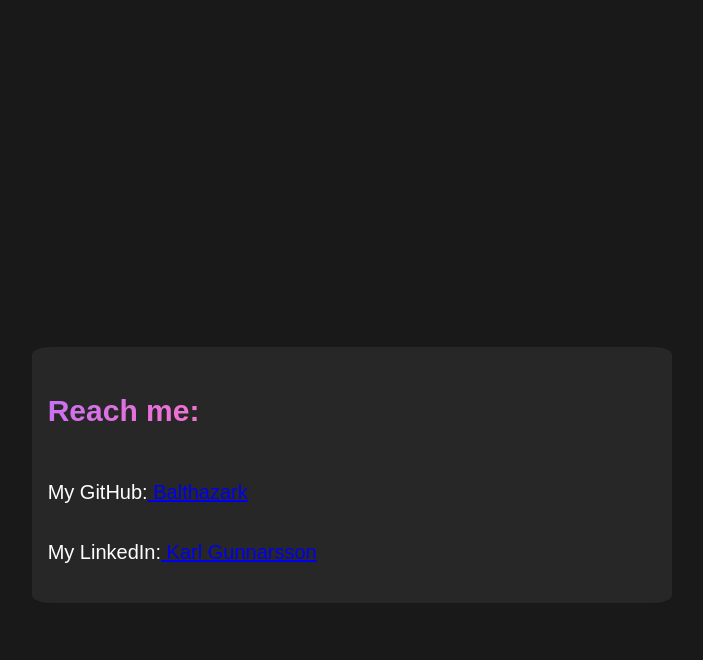
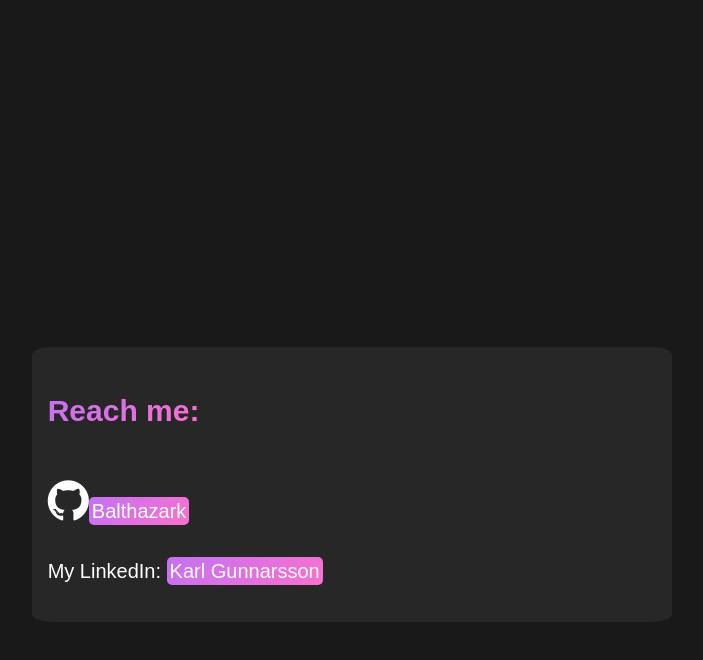
Before and after one commit to Balthazark/landing-page, a website built with Vite: page index.html in a window 1280 px wide. Shown: the part 3156-3816 px from the top of the page, without its empty margins (83-786 px from the left). Built offline with nearby package versions, Linux system fonts and the light colour scheme; animation ran at ten frames a second.

Commit message:
coninued with styling

```diff
--- a/index.html
+++ b/index.html
@@ -3,7 +3,7 @@
   <head>
     <meta charset="UTF-8" />
     <link rel="icon" type="image/svg+xml" href="icosahedron.png" />
-    <link rel="stylesheet" href="https://use.fontawesome.com/releases/v5.0.7/css/all.css">
+    <link rel="stylesheet" href="https://cdnjs.cloudflare.com/ajax/libs/font-awesome/4.7.0/css/font-awesome.min.css">
     <meta name="viewport" content="width=device-width, initial-scale=1.0" />
     <title>Karl Gunnarsson</title>
   </head>
@@ -83,10 +83,10 @@
 
       <section class="section-background4">
         <h2 class = "reach-me">Reach me:</h2>
-        <p>My GitHub:<A href ="https://github.com/Balthazark" > Balthazark</a>
+        <p><i class="fa fa-github" style="font-size:48px;color: white"></i><A href ="https://github.com/Balthazark" class="reach-me" >Balthazark</a>
           <br>
           <br>
-          My LinkedIn:<A href ="www.linkedin.com/in/karl-gunnarsson-094276192" > Karl Gunnarsson</a></p>
+          My LinkedIn: <A href ="https://www.linkedin.com/in/karlgunnarsson/" class="reach-me" >Karl Gunnarsson</a></p>
       </section>
     </main>
     <script type="module" src="/main.js"></script>
--- a/style.css
+++ b/style.css
@@ -134,7 +134,6 @@ a.projects{
   color:white;
 
 }
-
 a.projects:link{
   background: linear-gradient(-225deg, #2cd8d5 0%, #6b8dd6 48%, #8e37d7 100%);
   border-radius: 5px;
@@ -148,8 +147,22 @@ a.projects:hover{
   border-color :#FFFFFF;
 }
 
+a.reach-me{
+  color: white
+}
 
+a.reach-me:link{
+  background: linear-gradient(135deg, #c471f5 0%, #fa71cd 100%);
+  border-radius: 5px;
+  padding: 3px;
+  text-decoration: none;
+  color:white;
+}
 
+a.reach-me:hover{
+  border-style: solid;
+  border-color :#FFFFFF;
+}
 
 
 
```
